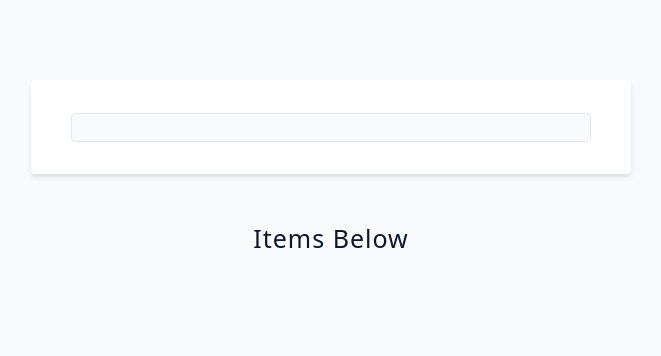
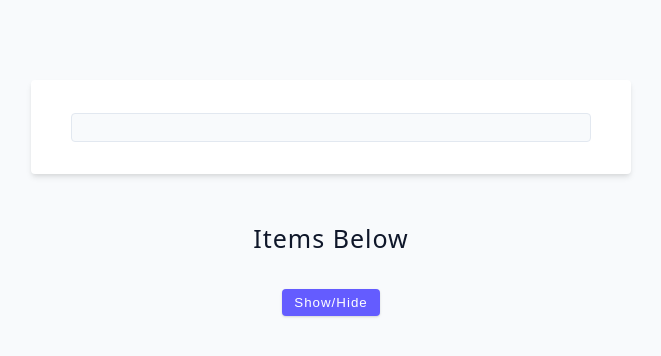
Before and after one commit to vinothsmart/react18, a React (Vite) app: page / in a window 1280 px wide. Shown: the top 356 px of the page, without its empty margins (309-970 px from the left). Built offline with nearby package versions, Linux system fonts and the light colour scheme.

Commit message:
using lazy and suspense

```diff
--- a/src/tutorial/11-performance/starter/04-react-18/index.jsx
+++ b/src/tutorial/11-performance/starter/04-react-18/index.jsx
@@ -1,8 +1,10 @@
-import { useState, useTransition } from 'react';
+import { lazy, useState, useTransition, Suspense } from 'react';
+const SlowComponent = lazy(() => import('./SlowComponent'));
 const LatestReact = () => {
   const [text, setText] = useState('');
   const [items, setItems] = useState([]);
   const [isPending, startTransition] = useTransition();
+  const [show, setShow] = useState(false);
 
   const handleChange = (e) => {
     setText(e.target.value);
@@ -43,6 +45,14 @@ const LatestReact = () => {
           {items}
         </div>
       )}
+      <button className='btn' onClick={() => setShow(!show)}>
+        show/hide
+      </button>
+      {show && (
+        <Suspense fallback={<h4>Loading...</h4>}>
+          <SlowComponent />
+        </Suspense>
+      )}
     </section>
   );
 };
```
